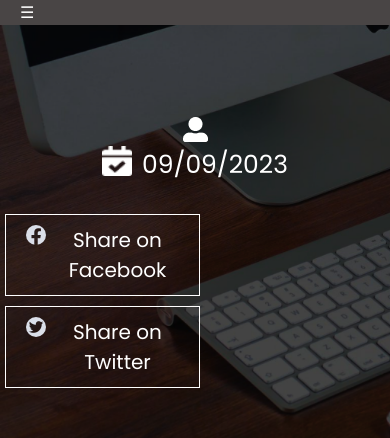
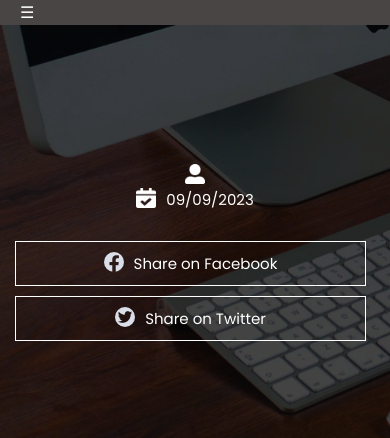
Before and after one commit to kushalvardhan-tmpl/portfolio, a React (Create React App) app: page /Singlepageblog/1 in a window 390 px wide. Shown: the top 438 px of the page. Built offline with nearby package versions, Linux system fonts and the light colour scheme; no server answers.

Commit message:
chnge for responsive

```diff
--- a/src/about-component/about.css
+++ b/src/about-component/about.css
@@ -117,9 +117,6 @@
   }
   .profilepic {
     display: flex;
-
-    height: 100%;
-    width: 100%;
   }
   .icons button img {
     height: 50px;
@@ -132,6 +129,10 @@
   }
   .aboutContainer {
     justify-content: center;
-    flex-direction: column;
+    /* flex-direction: column; */
+  }
+  .profilepic {
+    height: 100%;
+    width: 100%;
   }
 }
--- a/src/blogs-component/Singlepageblog.css
+++ b/src/blogs-component/Singlepageblog.css
@@ -363,12 +363,8 @@
     flex-direction: column;
     width: 100%;
   }
-  #facebookShare {
-    width: 50%;
-    justify-content: center;
-  }
+
   #twitterShare {
-    width: 50%;
     justify-content: center;
   }
   .popul-Tag {
@@ -385,4 +381,30 @@
   .blogheading h3 {
     font-size: 15px;
   }
+  .shareButtons {
+    font-size: 15px;
+    width: 90%;
+    padding-left: 10px;
+  }
+  #facebookShare {
+    justify-content: center;
+  }
+  #facebookShare a {
+    font-size: 15px;
+  }
+  #twitterShare a {
+    font-size: 15px;
+  }
+  .date-author {
+    font-size: 15px;
+  }
+  .date-author img {
+    height: 20px;
+  }
+  #author-name img {
+    height: 20px;
+  }
+  .pageTag {
+    flex-direction: column;
+  }
 }
--- a/src/blogs-component/popularpost.css
+++ b/src/blogs-component/popularpost.css
@@ -14,6 +14,7 @@
 
 .popul-post {
   display: flex;
+
   flex-wrap: wrap;
   gap: 20px;
 }
@@ -52,3 +53,8 @@
   display: flex;
   gap: 10px;
 }
+@media (max-width: 850px) {
+  #title-img {
+    flex-direction: column;
+  }
+}
--- a/src/comment-component/comment.css
+++ b/src/comment-component/comment.css
@@ -153,6 +153,9 @@
   .comments {
     width: 100%;
   }
+  .Commentbutton button {
+    font-size: 15px;
+  }
 }
 @media (max-width: 290px) {
   .comments {
--- a/src/contact-component/contact.css
+++ b/src/contact-component/contact.css
@@ -169,4 +169,10 @@
   .inputForm h1 {
     font-size: 30px;
   }
+  .form b {
+    font-size: 15px;
+  }
+  #mail {
+    font-size: 15px;
+  }
 }
```
